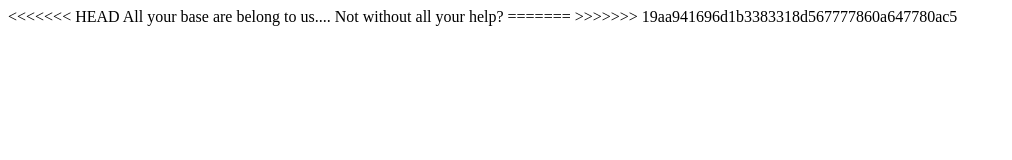
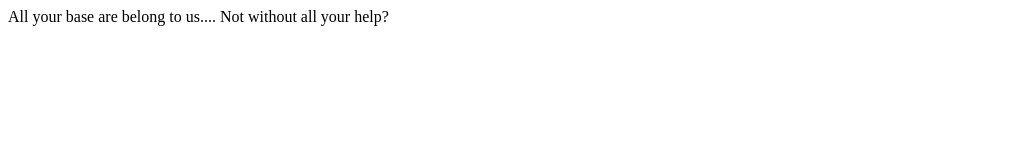
Before and after one commit to eddiemarovich/BRBFS, a website: page index.html in a window 1280 px wide. Shown: the whole page, without its empty margins (0-1012 px from the left). Drawn offline with Linux system fonts and the light colour scheme.

Commit message:
conflicts resolved

```diff
--- a/index.html
+++ b/index.html
@@ -5,10 +5,7 @@
     <title></title>
   </head>
   <body>
-<<<<<<< HEAD
     All your base are belong to us....
     Not without all your help?
-=======
->>>>>>> 19aa941696d1b3383318d567777860a647780ac5
   </body>
 </html>
```
